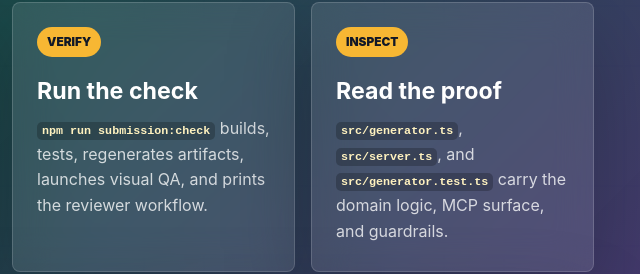
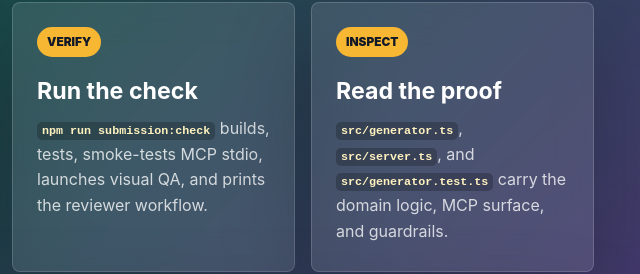
Before and after one commit to Cuuper22/waypoint-differentiation-lab, a website built with Vite: page showcase/index.html in a window 1280 px wide. Shown: the part 7231-7505 px from the top of the page, 636-1276 px from the left. Built offline with nearby package versions, Linux system fonts and the light colour scheme.

Commit message:
Tighten repo polish and verification

```diff
--- a/showcase/index.html
+++ b/showcase/index.html
@@ -213,7 +213,7 @@
           <article class="review-step">
             <span>Verify</span>
             <h3>Run the check</h3>
-            <p><code>npm run submission:check</code> builds, tests, regenerates artifacts, launches visual QA, and prints the reviewer workflow.</p>
+            <p><code>npm run submission:check</code> builds, tests, smoke-tests MCP stdio, launches visual QA, and prints the reviewer workflow.</p>
           </article>
           <article class="review-step">
             <span>Inspect</span>
```
Also changed, not shown: README.md, assets/classroom-artifact.svg (deleted), assets/evidence-flow.svg (deleted), assets/showcase-preview.gif, showcase/public/generated/classroom-artifact.svg (deleted), showcase/public/generated/evidence-flow.svg (deleted), 2 other files.
